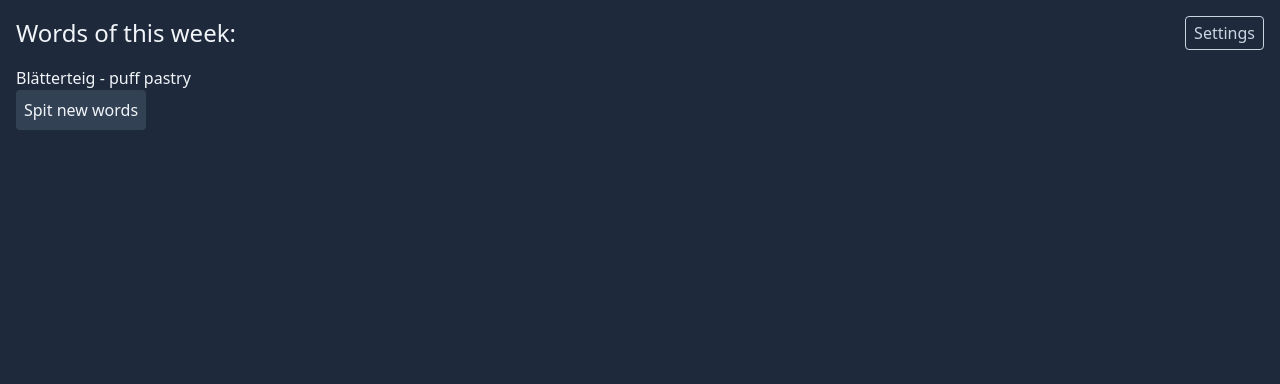
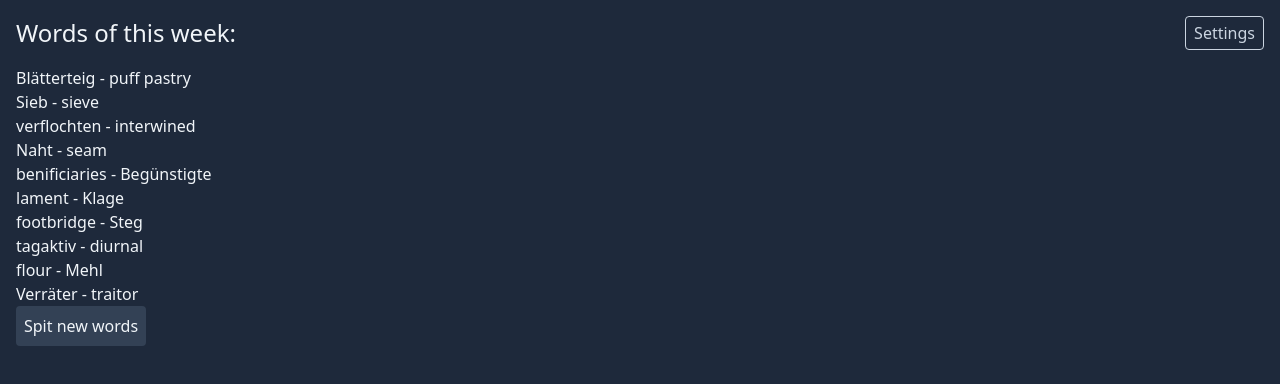
Before and after one commit to timonpalm/words-of-the-week, a Next.js app: page / in a window 1280 px wide. Shown: the top 384 px of the page. Built offline with nearby package versions, Linux system fonts and the light colour scheme.

Commit message:
10 words

```diff
--- a/src/app/components/getWords.js
+++ b/src/app/components/getWords.js
@@ -1,4 +1,4 @@
-function getWords() {
+function getWords(n_words = 10) {
 
   var fs = require("fs");
   var text = fs.readFileSync("./vocabulary.txt", "utf-8");
@@ -10,8 +10,14 @@ function getWords() {
     vocabulary.push(textByLine[i].split("\t"));
   }
 
-  var word = vocabulary[Math.floor(Math.random()*vocabulary.length)];
-  return [word];
+  var chosen_words = [];
+
+  for (var i = 0; i < n_words; i++) {
+    var random_index = Math.floor(Math.random() * vocabulary.length);
+    chosen_words.push(vocabulary[random_index]);
+  }
+
+  return chosen_words;
 }
 
 export default function WordList() {
```
